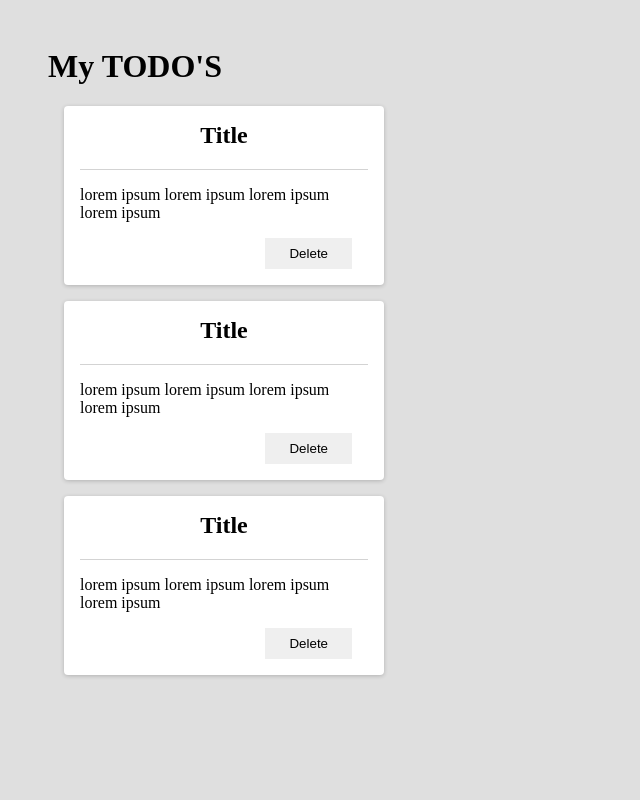
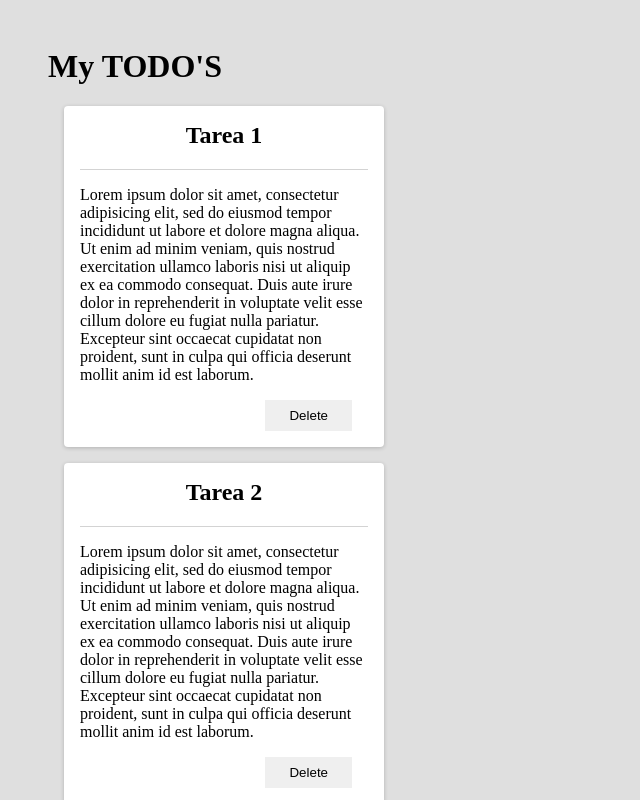
Before and after one commit to rodrigogkatz/react_practice_1, a React (Create React App) app in the folder react-practice-1-ui/: page / in a window 1280 px wide. Shown: the top 800 px of the page, without its empty margins (0-640 px from the left). Built offline with nearby package versions, Linux system fonts and the light colour scheme.

Commit message:
added console logs to the deleteHandler function

```diff
--- a/react-practice-1-ui/src/App.js
+++ b/react-practice-1-ui/src/App.js
@@ -6,9 +6,9 @@
 function App(){
   return <div>
   <h1>My TODO'S</h1>
-    <Todo />
-    <Todo />
-    <Todo />
+    <Todo title='Tarea 1' text='Lorem ipsum dolor sit amet, consectetur adipisicing elit, sed do eiusmod tempor incididunt ut labore et dolore magna aliqua. Ut enim ad minim veniam, quis nostrud exercitation ullamco laboris nisi ut aliquip ex ea commodo consequat. Duis aute irure dolor in reprehenderit in voluptate velit esse cillum dolore eu fugiat nulla pariatur. Excepteur sint occaecat cupidatat non proident, sunt in culpa qui officia deserunt mollit anim id est laborum.'/>
+    <Todo title='Tarea 2' text='Lorem ipsum dolor sit amet, consectetur adipisicing elit, sed do eiusmod tempor incididunt ut labore et dolore magna aliqua. Ut enim ad minim veniam, quis nostrud exercitation ullamco laboris nisi ut aliquip ex ea commodo consequat. Duis aute irure dolor in reprehenderit in voluptate velit esse cillum dolore eu fugiat nulla pariatur. Excepteur sint occaecat cupidatat non proident, sunt in culpa qui officia deserunt mollit anim id est laborum.'/>
+    <Todo title='Tarea 3' text='Lorem ipsum dolor sit amet, consectetur adipisicing elit, sed do eiusmod tempor incididunt ut labore et dolore magna aliqua. Ut enim ad minim veniam, quis nostrud exercitation ullamco laboris nisi ut aliquip ex ea commodo consequat. Duis aute irure dolor in reprehenderit in voluptate velit esse cillum dolore eu fugiat nulla pariatur. Excepteur sint occaecat cupidatat non proident, sunt in culpa qui officia deserunt mollit anim id est laborum.'/>
 
   </div>;
 }
--- a/react-practice-1-ui/src/components/Todo.js
+++ b/react-practice-1-ui/src/components/Todo.js
@@ -1,16 +1,23 @@
 import React from 'react';
 
-function Todo(){
+function Todo(props){
+
+  //nested function inside Todo() function
+  function deleteHandler(){
+    console.log(`Clicked todo id ${props.title} to be deleted`);
+  }
+
   return <div className='card'>
     <div className='card-title'>
-      <h2>Title</h2>
+      <h2>{props.title}</h2>
     </div>
     <div className='divider'></div>
-    <div className='card-description'>lorem ipsum lorem ipsum lorem ipsum lorem ipsum </div>
+    <div className='card-description'>{props.text}</div>
     <div className='actions'>
-      <button className='btn'>Delete</button>
+      <button className='btn' onClick={deleteHandler}>Delete</button>
     </div>
   </div>;
+
 }
 
 export default Todo;
```
Also changed, not shown: 1 other file (tests, documents, lock files or other folders).
